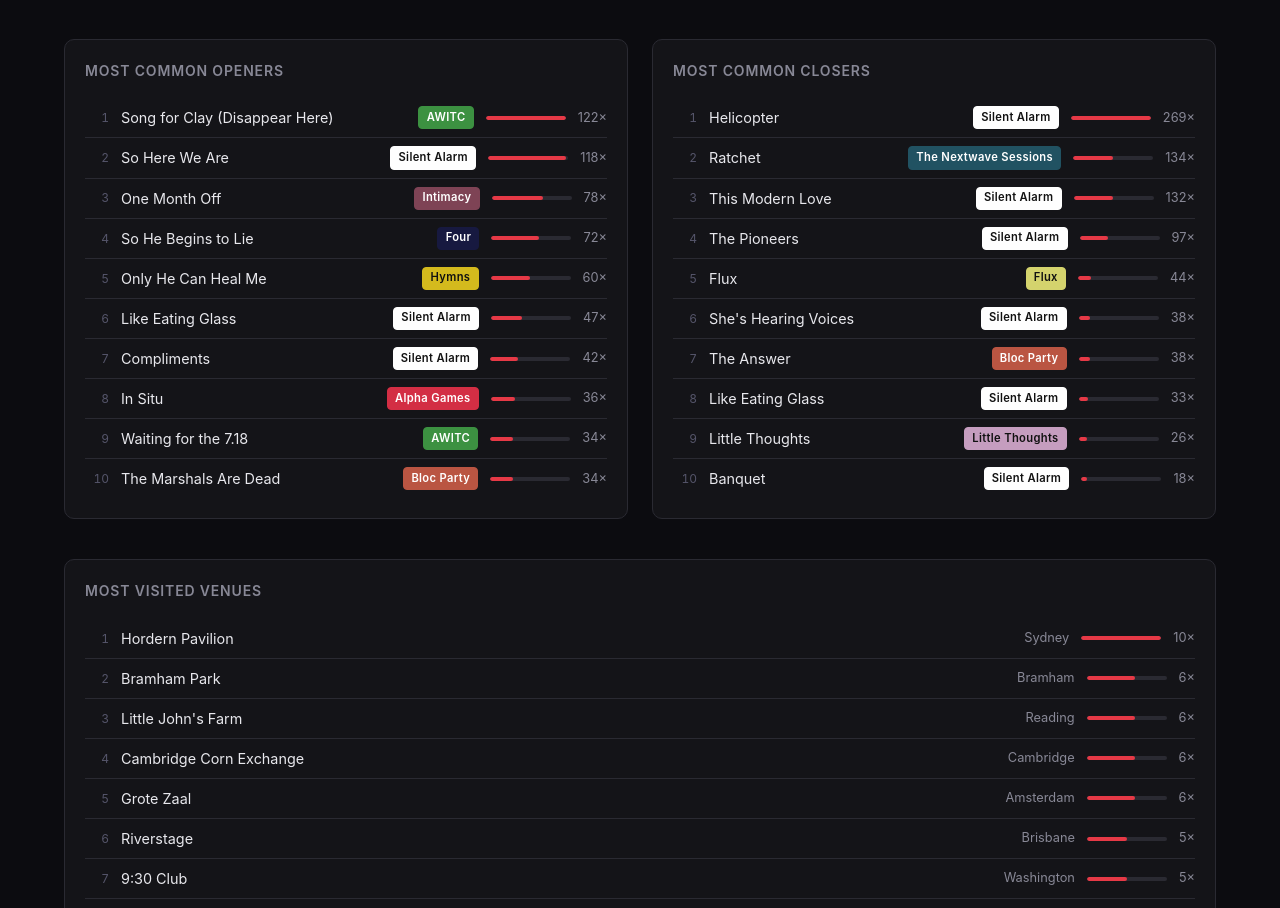
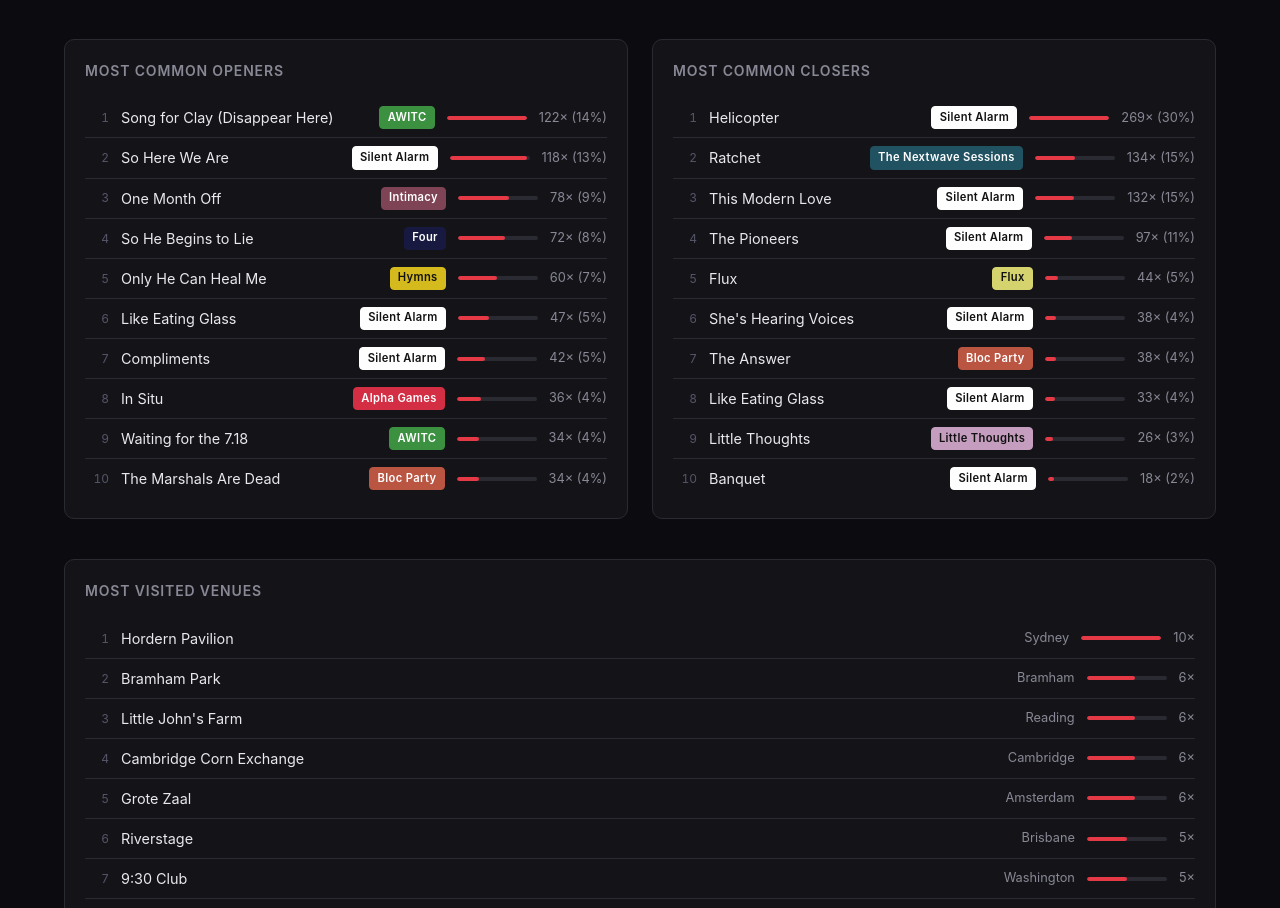
Before and after one commit to JackYW333/bloc-party-stats, a React (Vite) app: page /#/ in a window 1280 px wide. Shown: the part 2341-3249 px from the top of the page. Built offline with nearby package versions, Linux system fonts and the light colour scheme.

Commit message:
Percentages

```diff
--- a/src/components/OpenerCloser.jsx
+++ b/src/components/OpenerCloser.jsx
@@ -1,16 +1,16 @@
 import { Link } from 'react-router-dom'
 import AlbumBadge from './AlbumBadge.jsx'
 
-export default function OpenerCloser({ openers, closers }) {
+export default function OpenerCloser({ openers, closers, totalShows = 0 }) {
   return (
     <div className="two-col">
-      <RankCard title="Most Common Openers" data={openers} />
-      <RankCard title="Most Common Closers" data={closers} />
+      <RankCard title="Most Common Openers" data={openers} totalShows={totalShows} />
+      <RankCard title="Most Common Closers" data={closers} totalShows={totalShows} />
     </div>
   )
 }
 
-function RankCard({ title, data }) {
+function RankCard({ title, data, totalShows }) {
   const max = data[0]?.count || 1
   return (
     <div className="card">
@@ -24,7 +24,9 @@
             <div className="ranked-list__bar-wrap">
               <div className="ranked-list__bar" style={{ width: `${Math.round((s.count / max) * 100)}%` }} />
             </div>
-            <span className="ranked-list__meta">{s.count}×</span>
+            <span className="ranked-list__meta">
+              {s.count}×{totalShows > 0 ? ` (${Math.round((s.count / totalShows) * 100)}%)` : ''}
+            </span>
           </li>
         ))}
       </ol>
--- a/src/pages/Overview.jsx
+++ b/src/pages/Overview.jsx
@@ -20,6 +20,7 @@
   computeSetLengthByYear,
   computeEncoreStats,
   countUniqueSongs,
+  countShowsWithSetlist,
   formatDate,
 } from '../utils/stats.js'
 
@@ -38,6 +39,7 @@
       openers: computeOpeners(setlists),
       closers: computeClosers(setlists),
       uniqueSongs: countUniqueSongs(setlists),
+      showsWithSetlist: countShowsWithSetlist(setlists),
       setLength: computeSetLengthByYear(setlists),
       encores: computeEncoreStats(setlists),
     }
@@ -77,7 +79,7 @@
       </div>
 
       <div className="section two-col">
-        <SongTable songs={stats.songs} totalShows={setlists.length} />
+        <SongTable songs={stats.songs} totalShows={stats.showsWithSetlist} />
         <AlbumCoverage data={stats.albums} />
       </div>
 
@@ -86,7 +88,7 @@
       </div>
 
       <div className="section">
-        <OpenerCloser openers={stats.openers} closers={stats.closers} />
+        <OpenerCloser openers={stats.openers} closers={stats.closers} totalShows={stats.showsWithSetlist} />
       </div>
 
       <div className="section">
--- a/src/pages/SongPage.jsx
+++ b/src/pages/SongPage.jsx
@@ -2,7 +2,7 @@
 import { useParams, Link } from 'react-router-dom'
 import StatCard from '../components/StatCard.jsx'
 import AlbumBadge from '../components/AlbumBadge.jsx'
-import { getAlbum, formatDate, annotateSongDebutDates, computeSongGaps } from '../utils/stats.js'
+import { getAlbum, formatDate, annotateSongDebutDates, computeSongGaps, countShowsWithSetlist } from '../utils/stats.js'
 
 function getPosition(show, songName) {
   const liveSongs = show.songs.filter(s => !s.tape)
@@ -38,7 +38,8 @@
 
   const first = shows[0]
   const last = shows[shows.length - 1]
-  const pct = setlists.length ? Math.round((shows.length / setlists.length) * 100) : 0
+  const showsWithSetlist = countShowsWithSetlist(setlists)
+  const pct = showsWithSetlist ? Math.round((shows.length / showsWithSetlist) * 100) : 0
 
   return (
     <div className="page-container">
--- a/src/pages/TourPage.jsx
+++ b/src/pages/TourPage.jsx
@@ -13,6 +13,7 @@
   computeOpeners,
   computeClosers,
   countUniqueSongs,
+  countShowsWithSetlist,
   formatDate,
   formatDateShort,
 } from '../utils/stats.js'
@@ -37,6 +38,7 @@
       openers: computeOpeners(tourShows),
       closers: computeClosers(tourShows),
       uniqueSongs: countUniqueSongs(tourShows),
+      showsWithSetlist: countShowsWithSetlist(tourShows),
     }
   }, [tourShows])
 
@@ -71,7 +73,7 @@
       </div>
 
       <div className="section two-col">
-        <SongTable songs={stats.songs} limit={15} totalShows={tourShows.length} />
+        <SongTable songs={stats.songs} limit={15} totalShows={stats.showsWithSetlist} />
         <AlbumCoverage data={stats.albums} />
       </div>
 
@@ -80,7 +82,7 @@
       </div>
 
       <div className="section">
-        <OpenerCloser openers={stats.openers} closers={stats.closers} />
+        <OpenerCloser openers={stats.openers} closers={stats.closers} totalShows={stats.showsWithSetlist} />
       </div>
 
       <div className="section">
--- a/src/utils/stats.js
+++ b/src/utils/stats.js
@@ -197,6 +197,10 @@
   }
 }
 
+export function countShowsWithSetlist(setlists) {
+  return setlists.filter(s => s.songs.some(song => !song.tape)).length
+}
+
 export function countUniqueSongs(setlists) {
   const seen = new Set()
   setlists.forEach(show => show.songs.forEach(s => { if (!s.tape) seen.add(s.name) }))
```
